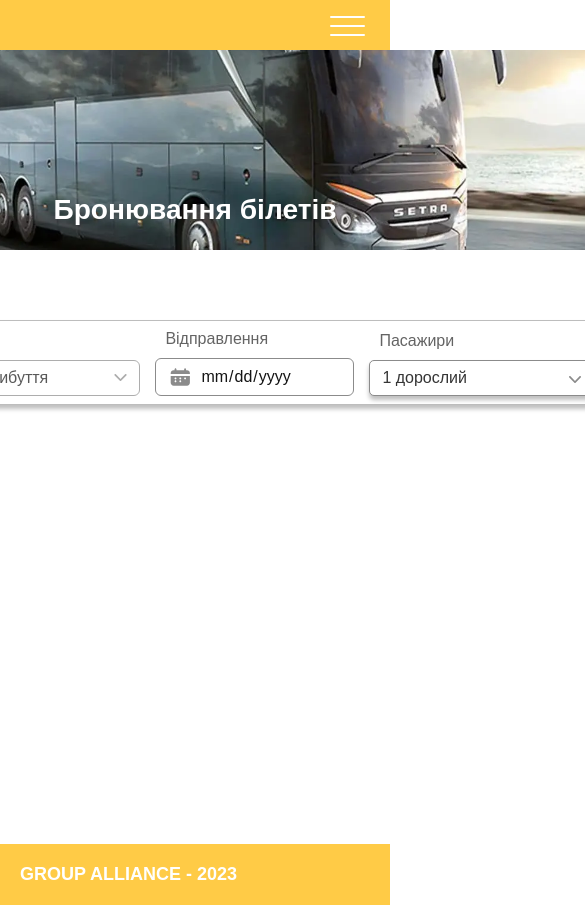
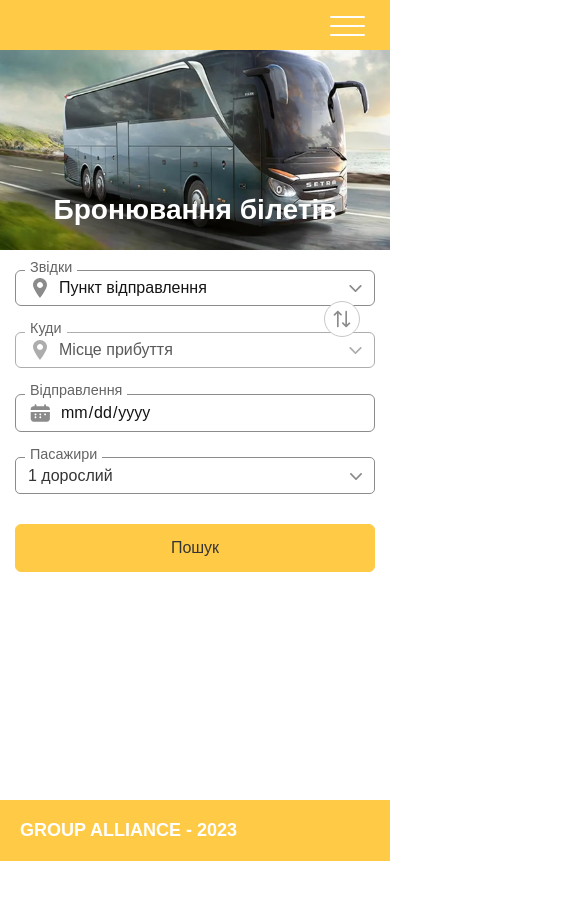
Before and after one commit to viktor-kindrat/finish, a React (Create React App) app: page / in a window 390 px wide. Shown: the top 905 px of the page, 585 px wide, since content can reach past the window. After the commit the page ends 861 px from the top, so only its background shows below. Built offline with nearby package versions, Linux system fonts and the light colour scheme.

Commit message:
update. responsive layout setup

```diff
--- a/src/Components/Home/Home.jsx
+++ b/src/Components/Home/Home.jsx
@@ -18,7 +18,7 @@ const places = {
 
 function Home() {
     let [peoples, setPeoples] = useState({ adults: 1, children: 0 })
-    let [from, setFrom] = useState({ country: "Початкове місце", place: "" });
+    let [from, setFrom] = useState({ country: "Пункт відправлення", place: "" });
     let [to, setTo] = useState({ country: "Місце прибуття", place: "" });
     let [passangerOpened, setPassangerOpened] = useState(false);
 
@@ -89,7 +89,7 @@ function Home() {
                             onChange={(e) => setFrom({ place: e.target.value.split("-")[1], country: e.target.value.split("-")[0] })}
                             value={`${from.country}-${from.place}`}
                         >
-                            <option value="Початкове місце">Початкове місце</option>
+                            <option value="Пункт відправлення">Пункт відправлення</option>
                             {Object.keys(places).map((placeGroup) => (
                                 <optgroup key={placeGroup} label={placeGroup}>
                                     {places[placeGroup].map((place) => (
@@ -101,13 +101,13 @@ function Home() {
                             ))}
                         </select>
                     </div>
-                    <button onClick={((from !== "Початкове місце" && from.country !== "Початкове місце") && (to.country !== "Місце прибуття" && to !== "Місце прибуття")) ? handleSwitch : () => { return false }} className="Home__booking-places-switch">
+                    <button onClick={((from !== "Пункт відправлення" && from.country !== "Пункт відправлення") && (to.country !== "Місце прибуття" && to !== "Місце прибуття")) ? handleSwitch : () => { return false }} className="Home__booking-places-switch">
                         <img src={switchIcon} alt="switch" className="Home__booking-switch-icon" />
                     </button>
                     <div className="Home__booking-place-item">
                         <p className="Home__booking-caption">Куди</p>
                         <select
-                            disabled={from === "Початкове місце" || from.country === "Початкове місце"}
+                            disabled={from === "Пункт відправлення" || from.country === "Пункт відправлення"}
                             style={{ backgroundImage: `url(${placeIcon}), url(${selectIcon})` }}
                             name="to"
                             id="Home__to-select"
--- a/src/Components/Home/Styles/Home.css
+++ b/src/Components/Home/Styles/Home.css
@@ -288,14 +288,42 @@ input[type=date]::-webkit-calendar-picker-indicator {
   margin-left: 40px;
 }
 
+@media screen and (max-width: 1178px) {
+  .Home .Home__booking {
+    margin: 25px 0;
+    flex-direction: column;
+    align-items: center;
+    justify-content: center;
+    padding: 15px;
+  }
+  .Home .Home__booking .Home__booking-group {
+    width: 100%;
+  }
+  .Home .Home__booking .Home__booking-group .Home__booking-date {
+    width: 100%;
+  }
+  .Home .Home__booking .Home__booking-group .Home__booking-passangers-select {
+    width: 100%;
+  }
+  .Home .Home__booking .Home__booking-search {
+    margin-left: 0;
+    margin-top: 15px;
+    width: 100%;
+    border-radius: 6px;
+    border: 1px solid #FFCB46;
+    background: #FFCB46;
+    padding: 15px;
+  }
+}
 @media screen and (max-width: 919px) {
   .Home {
-    min-height: calc(100vh - 50px);
+    min-height: min(750px, 100vh - 50px);
     margin-top: 50px;
     justify-content: flex-start;
+    align-items: flex-start;
   }
   .Home .Home__bgImage {
-    height: calc(100vh - 50px);
+    height: min(750px, 100vh - 50px);
     position: static;
     width: 100%;
     height: 200px;
@@ -304,6 +332,7 @@ input[type=date]::-webkit-calendar-picker-indicator {
     width: 100%;
     flex-direction: column;
     justify-content: flex-start;
+    margin-bottom: -100px;
   }
   .Home .Home__head-group .Home__headline {
     z-index: 2;
@@ -315,4 +344,81 @@ input[type=date]::-webkit-calendar-picker-indicator {
     position: relative;
     top: -75px;
   }
+  .Home .Home__booking {
+    width: 100%;
+    border: none;
+    box-shadow: none;
+    background: transparent;
+    align-items: flex-start;
+  }
+  .Home .Home__booking .Home__booking-place {
+    width: 100%;
+    flex-direction: column;
+    align-items: center;
+    justify-content: center;
+    gap: 15px;
+  }
+  .Home .Home__booking .Home__booking-place .Home__booking-place-item {
+    width: 100%;
+  }
+  .Home .Home__booking .Home__booking-place .Home__booking-place-item .Home__booking-caption {
+    margin-bottom: -13px;
+    z-index: 1;
+    background: #ffffff;
+    color: #646464;
+    font-size: 14.4px;
+    font-style: normal;
+    font-weight: 400;
+    line-height: 100%;
+    padding: 0 5px;
+  }
+  .Home .Home__booking .Home__booking-place .Home__booking-place-item .Home__booking-select {
+    width: 100%;
+    border-radius: 6px;
+    background-position: 12px center, calc(100% - 12px) center;
+    -webkit-border-radius: 6px;
+    -moz-border-radius: 6px;
+    -ms-border-radius: 6px;
+    -o-border-radius: 6px;
+  }
+  .Home .Home__booking .Home__booking-place .Home__booking-place-item .Home__booking-select#Home__to-select {
+    border-radius: 6px;
+    -webkit-border-radius: 6px;
+    -moz-border-radius: 6px;
+    -ms-border-radius: 6px;
+    -o-border-radius: 6px;
+  }
+  .Home .Home__booking .Home__booking-place .Home__booking-places-switch {
+    height: 36px;
+    width: 36px;
+    top: calc(50% + 5px);
+    left: auto;
+    right: 15px;
+    transform: translate(0, -50%);
+    -webkit-transform: translate(0, -50%);
+    -moz-transform: translate(0, -50%);
+    -ms-transform: translate(0, -50%);
+    -o-transform: translate(0, -50%);
+  }
+  .Home .Home__booking .Home__booking-place .Home__booking-places-switch img {
+    transform: rotate(90deg);
+    -webkit-transform: rotate(90deg);
+    -moz-transform: rotate(90deg);
+    -ms-transform: rotate(90deg);
+    -o-transform: rotate(90deg);
+  }
+  .Home .Home__booking .Home__booking-group .Home__booking-caption {
+    margin-bottom: -13px;
+    z-index: 1;
+    background: #ffffff;
+    color: #646464;
+    font-size: 14.4px;
+    font-style: normal;
+    font-weight: 400;
+    line-height: 100%;
+    padding: 0 5px;
+  }
+  .Home .Home__booking .Home__booking-group .Home__booking-passangers-select .Home__booking-select-label {
+    box-shadow: none;
+  }
 }
--- a/src/Components/Home/Styles/Home.scss
+++ b/src/Components/Home/Styles/Home.scss
@@ -323,14 +323,50 @@ input[type="date"]::-webkit-calendar-picker-indicator {
     }
 }
 
+@media screen and (max-width: 1178px) {
+    .Home {
+        .Home__booking {
+            margin: 25px 0;
+            flex-direction: column;
+            align-items: center;
+            justify-content: center;
+            padding: 15px;
+
+            .Home__booking-group {
+                width: 100%;
+
+                .Home__booking-date {
+                    width: 100%;
+                }
+
+                .Home__booking-passangers-select {
+                    width: 100%;
+                }
+            }
+
+            .Home__booking-search {
+                margin-left: 0;
+                margin-top: 15px;
+                width: 100%;
+                border-radius: 6px;
+                border: 1px solid #FFCB46;
+                background: #FFCB46;
+                padding: 15px;
+            }
+
+        }
+    }
+}
+
 @media screen and (max-width: 919px) {
     .Home {
-        min-height: calc(100vh - 50px);
+        min-height: min(750px, calc(100vh - 50px));
         margin-top: 50px;
         justify-content: flex-start;
+        align-items: flex-start;
 
         .Home__bgImage {
-            height: calc(100vh - 50px);
+            height: min(750px, calc(100vh - 50px));
             position: static;
             width: 100%;
             height: 200px;
@@ -340,6 +376,7 @@ input[type="date"]::-webkit-calendar-picker-indicator {
             width: 100%;
             flex-direction: column;
             justify-content: flex-start;
+            margin-bottom: -100px;
 
             .Home__headline {
                 z-index: 2;
@@ -352,5 +389,97 @@ input[type="date"]::-webkit-calendar-picker-indicator {
                 top: -75px;
             }
         }
+
+        .Home__booking {
+            width: 100%;
+            border: none;
+            box-shadow: none;
+            background: transparent;
+            align-items: flex-start;
+
+            .Home__booking-place {
+                width: 100%;
+                flex-direction: column;
+                align-items: center;
+                justify-content: center;
+                gap: 15px;
+
+                .Home__booking-place-item {
+
+                    .Home__booking-caption {
+                        margin-bottom: -13px;
+                        z-index: 1;
+                        background: #ffffff;
+                        color: #646464;
+                        font-size: 14.4px;
+                        font-style: normal;
+                        font-weight: 400;
+                        line-height: 100%;
+                        padding: 0 5px;
+                    }
+
+                    width: 100%;
+
+                    .Home__booking-select {
+                        width: 100%;
+                        border-radius: 6px;
+                        background-position: 12px center, calc(100% - 12px) center;
+                        -webkit-border-radius: 6px;
+                        -moz-border-radius: 6px;
+                        -ms-border-radius: 6px;
+                        -o-border-radius: 6px;
+
+                        &#Home__to-select {
+                            border-radius: 6px;
+                            -webkit-border-radius: 6px;
+                            -moz-border-radius: 6px;
+                            -ms-border-radius: 6px;
+                            -o-border-radius: 6px;
+                        }
+                    }
+                }
+
+                .Home__booking-places-switch {
+                    height: 36px;
+                    width: 36px;
+                    top: calc(50% + 5px);
+                    left: auto;
+                    right: 15px;
+                    transform: translate(0, -50%);
+                    -webkit-transform: translate(0, -50%);
+                    -moz-transform: translate(0, -50%);
+                    -ms-transform: translate(0, -50%);
+                    -o-transform: translate(0, -50%);
+
+                    img {
+                        transform: rotate(90deg);
+                        -webkit-transform: rotate(90deg);
+                        -moz-transform: rotate(90deg);
+                        -ms-transform: rotate(90deg);
+                        -o-transform: rotate(90deg);
+                    }
+                }
+            }
+
+            .Home__booking-group {
+                .Home__booking-caption {
+                    margin-bottom: -13px;
+                    z-index: 1;
+                    background: #ffffff;
+                    color: #646464;
+                    font-size: 14.4px;
+                    font-style: normal;
+                    font-weight: 400;
+                    line-height: 100%;
+                    padding: 0 5px;
+                }
+
+                .Home__booking-passangers-select {
+                    .Home__booking-select-label {
+                        box-shadow: none;
+                    }
+                }
+            }
+        }
     }
 }
```
